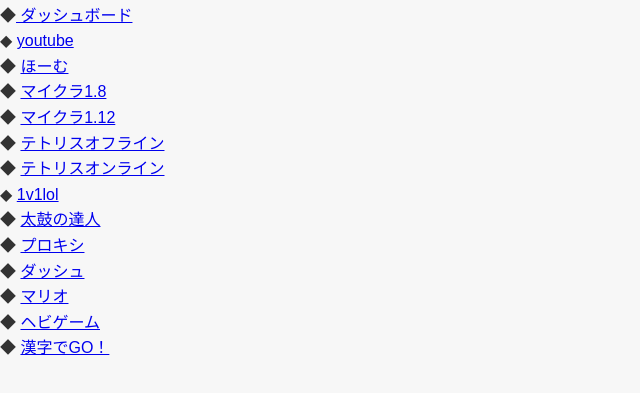
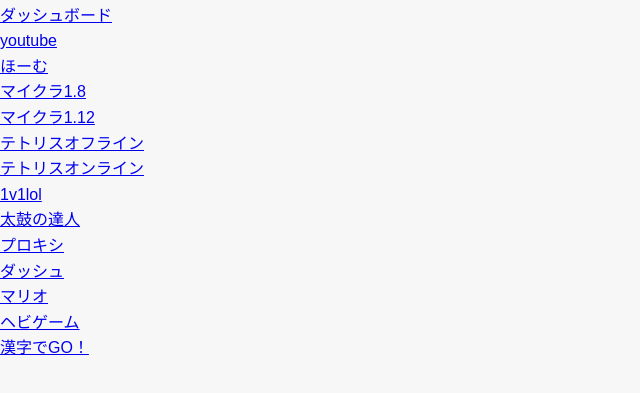
Before and after one commit to isd-glitch/i, a website: page frontend/build/sidebar.html in a window 1280 px wide. Shown: the part 23-416 px from the top of the page, without its empty margins (0-640 px from the left). Drawn offline with Linux system fonts and the light colour scheme.

Commit message:
schoooooooooooooooooooooooooooooooo

```diff
--- a/frontend/build/sidebar.html
+++ b/frontend/build/sidebar.html
@@ -10,20 +10,20 @@
   <div class="sidebar">
   <div class="logo">DASHBOARD</div>
   <ul class="menu">
-    <li><span class="menu-icon">◆</span><a href="dashboard.html"> ダッシュボード</a></li>
-    <li><span class="menu-icon">◆</span> <a href="youtube.html">youtube</a></li>
-    <li><span class="menu-icon">◆</span> <a href="index.html">ほーむ</a></li>
-    <li><span class="menu-icon">◆</span> <a href="mine.html">マイクラ1.8</a></li>
-    <li><span class="menu-icon">◆</span> <a href="mine112.html">マイクラ1.12</a></li>
-    <li><span class="menu-icon">◆</span> <a href="tetris.html">テトリスオフライン</a></li>
-    <li><span class="menu-icon">◆</span> <a href="tetrisonline.html">テトリスオンライン</a></li>
-    <li><span class="menu-icon">◆</span> <a href="1v1lol.html">1v1lol</a></li>
-    <li><span class="menu-icon">◆</span> <a href="taiko.html">太鼓の達人</a></li>
-    <li><span class="menu-icon">◆</span> <a href="proxy.html">プロキシ</a></li>
-    <li><span class="menu-icon">◆</span> <a href="dash.html">ダッシュ</a></li>
-    <li><span class="menu-icon">◆</span> <a href="mario.html">マリオ</a></li>
-    <li><span class="menu-icon">◆</span> <a href="snake.html">ヘビゲーム</a></li>
-    <li><span class="menu-icon">◆</span> <a href="kanji.html">漢字でGO！</a></li>
+    <li><span class="menu-icon"></span><a href="dashboard.html"> ダッシュボード</a></li>
+    <li><span class="menu-icon"></span> <a href="youtube.html">youtube</a></li>
+    <li><span class="menu-icon"></span> <a href="index.html">ほーむ</a></li>
+    <li><span class="menu-icon"></span> <a href="mine.html">マイクラ1.8</a></li>
+    <li><span class="menu-icon"></span> <a href="mine112.html">マイクラ1.12</a></li>
+    <li><span class="menu-icon"></span> <a href="tetris.html">テトリスオフライン</a></li>
+    <li><span class="menu-icon"></span> <a href="tetrisonline.html">テトリスオンライン</a></li>
+    <li><span class="menu-icon"></span> <a href="1v1lol.html">1v1lol</a></li>
+    <li><span class="menu-icon"></span> <a href="taiko.html">太鼓の達人</a></li>
+    <li><span class="menu-icon"></span> <a href="proxy.html">プロキシ</a></li>
+    <li><span class="menu-icon"></span> <a href="dash.html">ダッシュ</a></li>
+    <li><span class="menu-icon"></span> <a href="mario.html">マリオ</a></li>
+    <li><span class="menu-icon"></span> <a href="snake.html">ヘビゲーム</a></li>
+    <li><span class="menu-icon"></span> <a href="kanji.html">漢字でGO！</a></li>
 </div>
 </body>
 </html>
```
